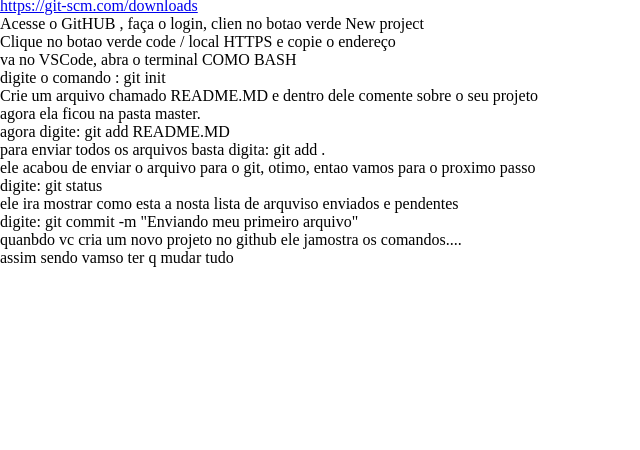
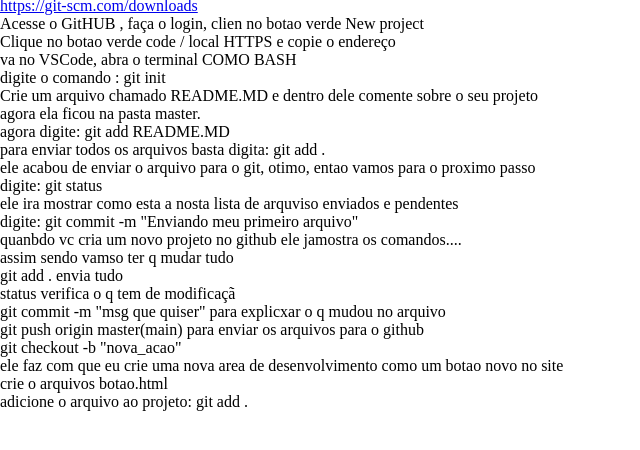
Before and after one commit to pcpinhal/AulaGitHub, a plain HTML site: page index.html in a window 1280 px wide. Shown: the part 58-508 px from the top of the page, without its empty margins (0-640 px from the left). Drawn offline with Linux system fonts and the light colour scheme.

Commit message:
novo botao

```diff
--- a/index.html
+++ b/index.html
@@ -25,6 +25,14 @@
         <li>digite: git commit -m "Enviando meu primeiro arquivo"</li>
         <li>quanbdo vc cria um novo projeto no github ele jamostra os comandos....</li>
         <li>assim sendo vamso ter q mudar tudo</li>
+        <li>git add .  envia tudo</li>
+        <li>status  verifica o q tem de modificaçã</li>
+        <li>git commit -m "msg que quiser"  para explicxar o q mudou no arquivo</li>
+        <li>git push origin master(main)   para enviar os arquivos para o github</li>
+        <li>git checkout -b "nova_acao"</li>
+        <li>ele faz com que eu crie uma nova area de desenvolvimento como um botao novo no site</li>
+        <li>crie o arquivos botao.html</li>
+        <li>adicione o arquivo ao projeto: git add .</li>
 
     </ul>
 </body>
```
Also changed, not shown: botao.html (added, +1 -0 lines).
